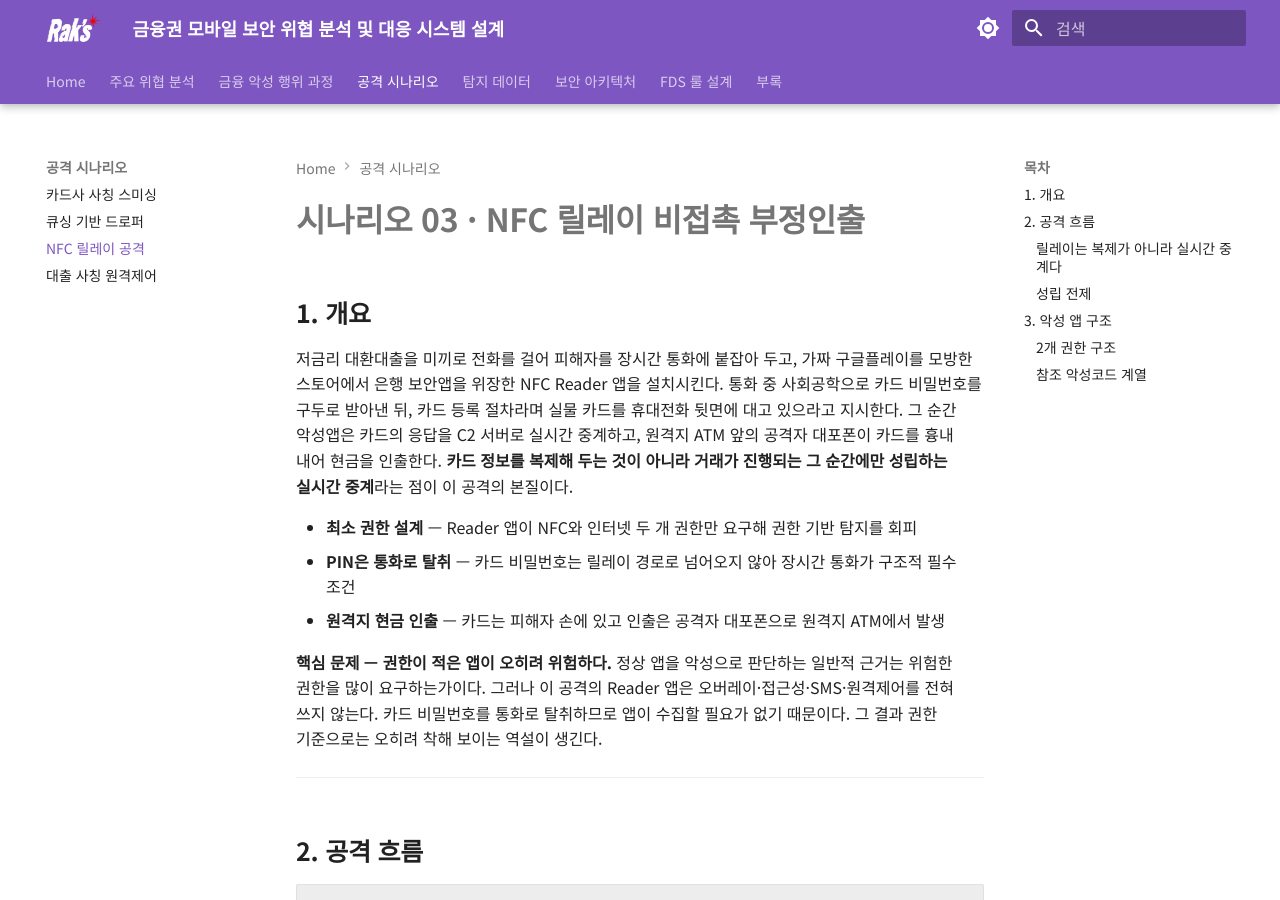
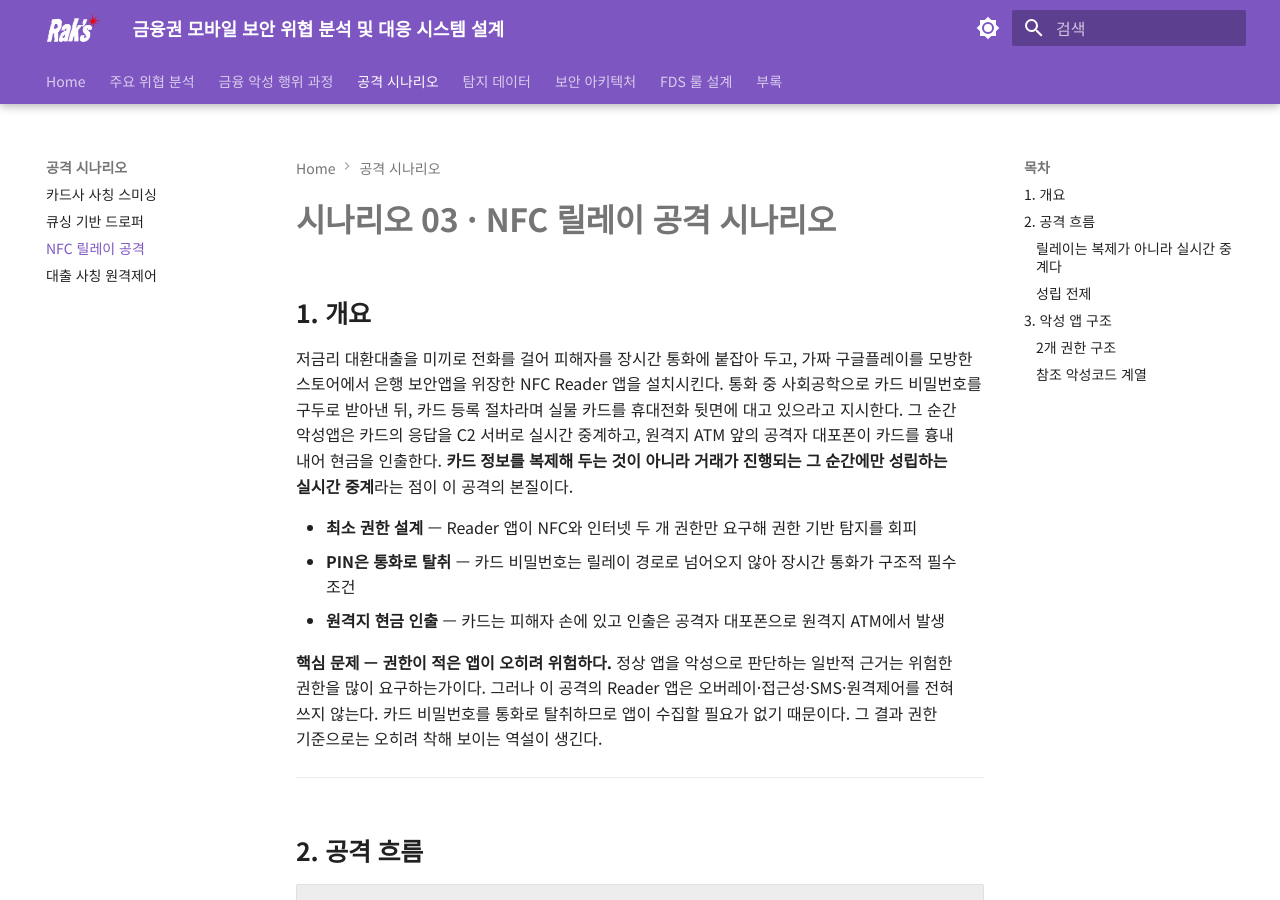
Before and after one commit to Rakkk-s/mobile-security-fds-docs, an MkDocs documentation site: the page built from docs/02-scenario/scenario-03-nfc-relay.md, in a window 1280 px wide and 900 px high. Built offline with MkDocs 1.6.1 and Material for MkDocs 9.7.7, drawn with Linux system fonts in a browser that asks for light colours.

Commit message:
fix: 제목 수정

```diff
--- a/docs/02-scenario/scenario-03-nfc-relay.md
+++ b/docs/02-scenario/scenario-03-nfc-relay.md
@@ -1,4 +1,4 @@
-# 시나리오 03 · NFC 릴레이 비접촉 부정인출
+# 시나리오 03 · NFC 릴레이 공격 시나리오
 
 ## 1. 개요
 
```
